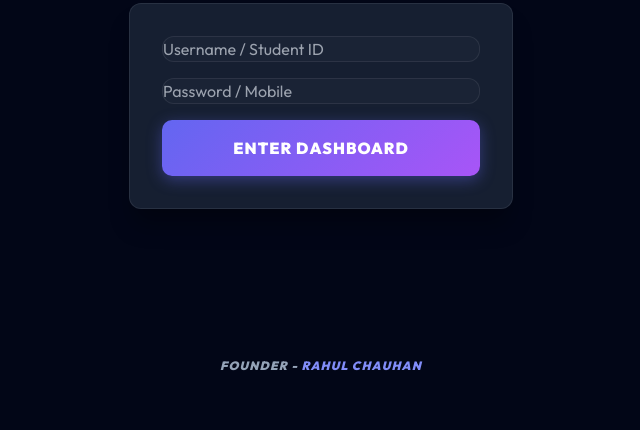
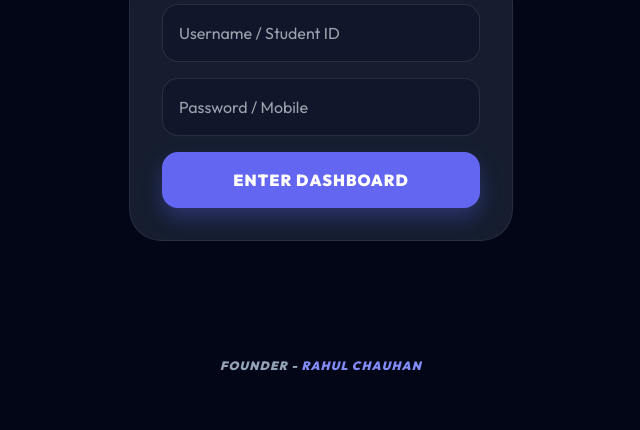
Before and after one commit to ravan-220/savitri-library, a website: page public/index.html in a window 1280 px wide. Shown: the part 370-800 px from the top of the page, without its empty margins (319-959 px from the left). Drawn offline with nearby package versions, Linux system fonts and the light colour scheme.

Commit message:
Update style.css

```diff
--- a/public/style.css
+++ b/public/style.css
@@ -1,132 +1,35 @@
-/* Savitri Success Library - Custom 3D CSS */
-@import url('https://fonts.googleapis.com/css2?family=Outfit:wght@300;400;600;900&display=swap');
+@import url('https://fonts.googleapis.com/css2?family=Outfit:wght@400;900&display=swap');
 
-:root {
-    --primary: #6366f1;
-    --primary-glow: rgba(99, 102, 241, 0.5);
-    --accent: #f43f5e;
-    --bg-dark: #0f172a;
-    --glass-bg: rgba(30, 41, 59, 0.75);
-    --glass-border: rgba(255, 255, 255, 0.08);
-    --card-shadow: 0 20px 25px -5px rgba(0, 0, 0, 0.3), 0 10px 10px -5px rgba(0, 0, 0, 0.04);
+body { font-family: 'Outfit', sans-serif; }
+
+.glass-card {
+    background: rgba(30, 41, 59, 0.7);
+    backdrop-filter: blur(12px);
+    border: 1px solid rgba(255,255,255,0.08);
+    border-radius: 2rem;
 }
 
-body {
-    font-family: 'Outfit', sans-serif;
-    background-color: var(--bg-dark);
-    color: white;
-    margin: 0;
-    -webkit-tap-highlight-color: transparent;
-    overflow-x: hidden;
+.btn-primary {
+    background: #6366f1;
+    border-radius: 1rem;
+    font-weight: 900;
+    text-transform: uppercase;
+    letter-spacing: 1px;
+    box-shadow: 0 10px 20px rgba(99, 102, 241, 0.3);
 }
 
-/* 3D Square Card Design */
-.glass-card {
-    background: var(--glass-bg);
-    backdrop-filter: blur(16px);
-    -webkit-backdrop-filter: blur(16px);
-    border: 1px solid var(--glass-border);
-    border-radius: 12px;
-    box-shadow: var(--card-shadow);
-    transition: all 0.4s cubic-bezier(0.175, 0.885, 0.32, 1.275);
-    position: relative;
-    overflow: hidden;
-}
-
-.glass-card:hover {
-    transform: translateY(-10px) rotateX(2deg);
-    border-color: var(--primary);
-    box-shadow: 0 25px 50px -12px rgba(0, 0, 0, 0.5);
-}
-
-.glass-card::before {
-    content: '';
-    position: absolute;
-    top: 0;
-    left: -100%;
-    width: 100%;
-    height: 100%;
-    background: linear-gradient(90deg, transparent, rgba(255,255,255,0.05), transparent);
-    transition: 0.5s;
-}
-
-.glass-card:hover::before {
-    left: 100%;
-}
-
-/* Header Glass Effect */
-header {
-    background: rgba(15, 23, 42, 0.8);
-    backdrop-filter: blur(20px);
-    -webkit-backdrop-filter: blur(20px);
-    border-bottom: 1px solid var(--glass-border);
-    box-shadow: 0 4px 30px rgba(0, 0, 0, 0.1);
-}
-
-/* Bottom Navigation Bar */
-.nav-container {
-    background: rgba(30, 41, 59, 0.85);
-    backdrop-filter: blur(20px);
-    -webkit-backdrop-filter: blur(20px);
-    border: 1px solid var(--glass-border);
-    border-radius: 24px;
-    box-shadow: 0 15px 35px rgba(0, 0, 0, 0.6);
-    margin: 0 15px;
-}
-
-/* Action Buttons */
-.btn-primary {
-    background: linear-gradient(135deg, #6366f1 0%, #a855f7 100%);
-    border: none;
-    border-radius: 10px;
-    font-weight: 700;
-    text-transform: uppercase;
-    letter-spacing: 1px;
+input {
+    background: rgba(15, 23, 42, 0.8) !important;
+    border: 1px solid rgba(255,255,255,0.1) !important;
+    border-radius: 1rem !important;
+    padding: 1rem !important;
     color: white;
-    transition: all 0.3s ease;
-    box-shadow: 0 4px 15px rgba(99, 102, 241, 0.4);
-    cursor: pointer;
-}
-
-.btn-primary:hover {
-    transform: scale(1.03);
-    box-shadow: 0 6px 20px rgba(99, 102, 241, 0.6);
 }
 
 .id-badge {
     background: rgba(99, 102, 241, 0.1);
-    color: #a5b4fc;
-    padding: 4px 12px;
-    border-radius: 6px;
-    font-size: 11px;
-    font-weight: 800;
     border: 1px solid rgba(99, 102, 241, 0.2);
-    text-transform: uppercase;
+    padding: 2px 8px;
+    border-radius: 4px;
+    font-size: 10px;
 }
-
-/* Input Styling */
-input {
-    background: rgba(30, 41, 59, 0.5) !important;
-    border: 1px solid var(--glass-border) !important;
-    border-radius: 12px !important;
-    color: white !important;
-    padding: 12px 16px;
-    transition: all 0.3s ease;
-}
-
-input:focus {
-    outline: none !important;
-    border-color: var(--primary) !important;
-    background: rgba(30, 41, 59, 0.8) !important;
-    box-shadow: 0 0 20px rgba(99, 102, 241, 0.15) !important;
-}
-
-@keyframes pulse-glow {
-    0% { box-shadow: 0 0 0 0 rgba(99, 102, 241, 0.4); }
-    70% { box-shadow: 0 0 0 10px rgba(99, 102, 241, 0); }
-    100% { box-shadow: 0 0 0 0 rgba(99, 102, 241, 0); }
-}
-
-.glow-effect {
-    animation: pulse-glow 2s infinite;
-}
```
